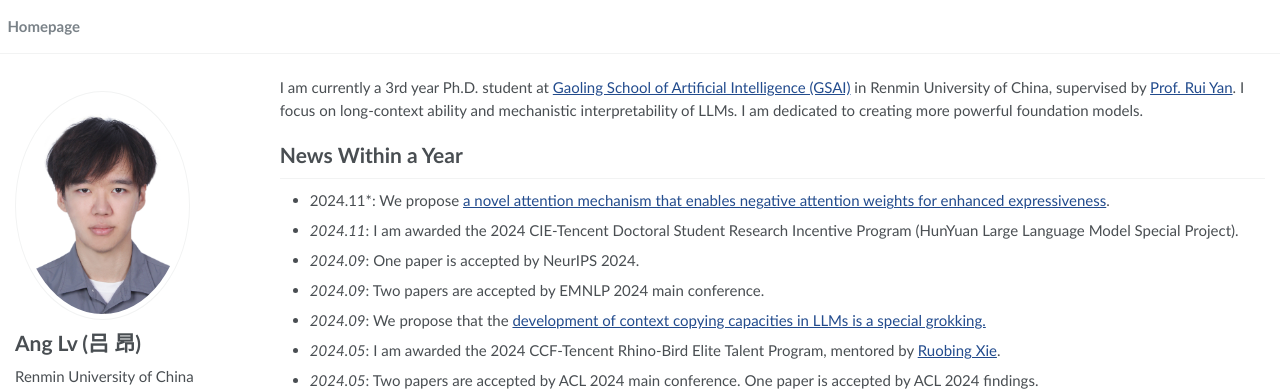
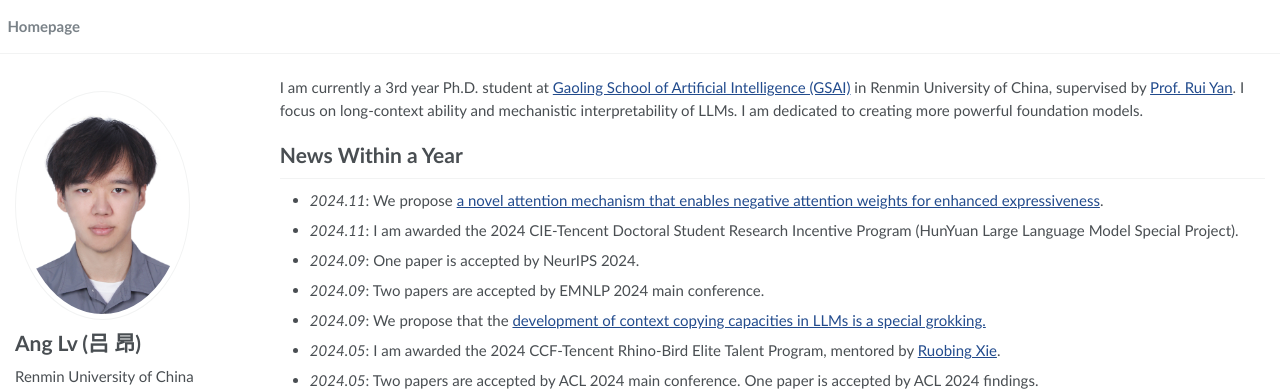
Before and after one commit to trestad/trestad.github.io, a Jekyll site: the page built from _pages/about.md, in a window 1280 px wide and 900 px high. Shown: the top 391 px of the window. Built offline with Jekyll 4.4.1, drawn with Linux system fonts in a browser that asks for light colours.

```diff
--- a/_pages/about.md
+++ b/_pages/about.md
@@ -14,7 +14,7 @@ I am currently a 3rd year Ph.D. student at [Gaoling School of Artificial Intelli
 
 # News Within a Year
 
-- 2024.11*: We propose [a novel attention mechanism that enables negative attention weights for enhanced expressiveness](https://arxiv.org/pdf/2411.07176).
+- *2024.11*: We propose [a novel attention mechanism that enables negative attention weights for enhanced expressiveness](https://arxiv.org/pdf/2411.07176).
 
 - *2024.11*: I am awarded the 2024 CIE-Tencent Doctoral Student Research Incentive Program (HunYuan Large Language Model Special Project).
 
```
